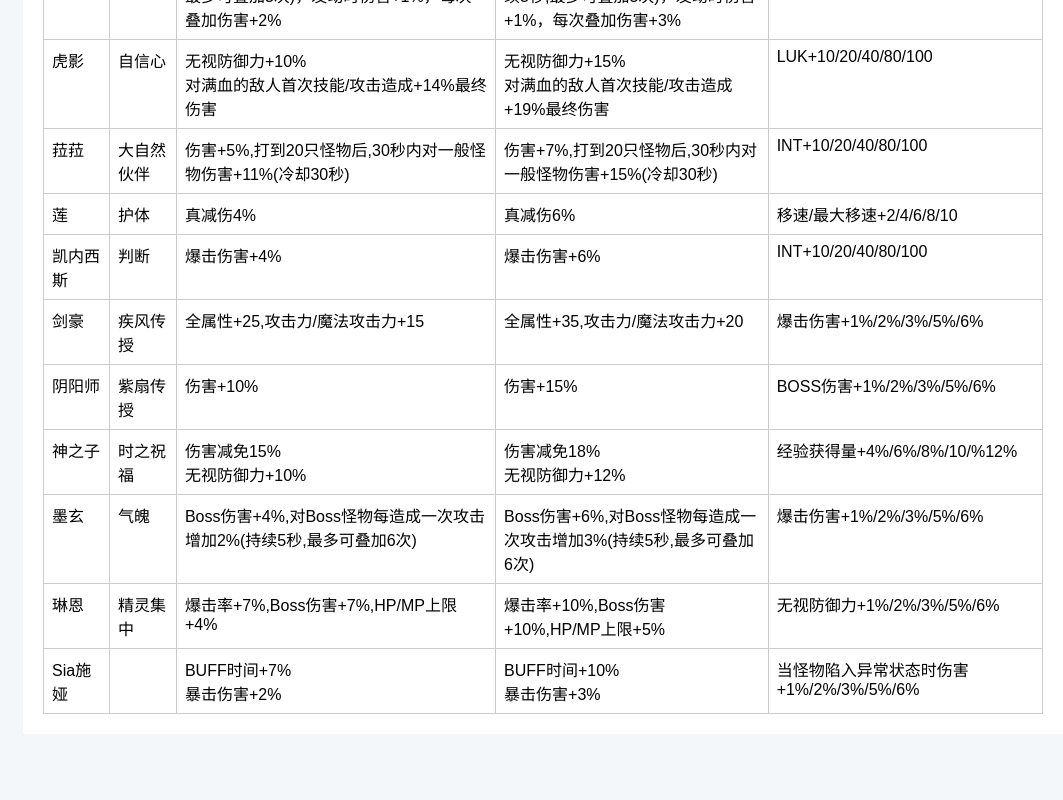
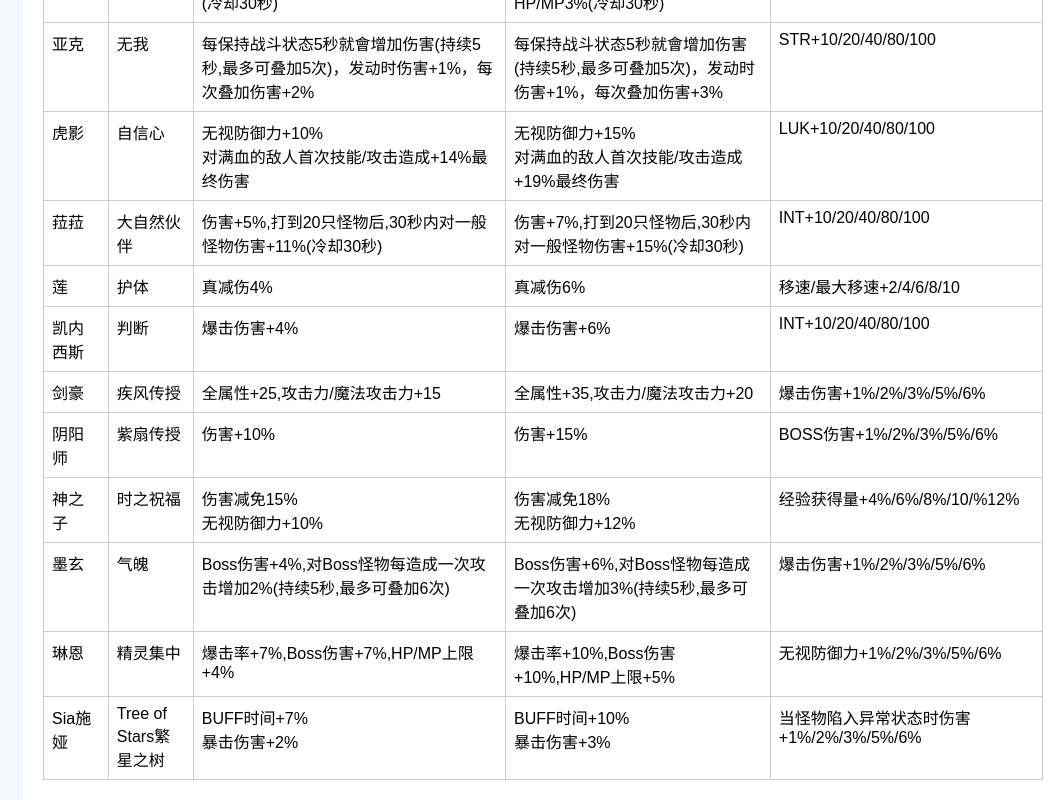
Before and after one commit to Fryguest/MaplestoryWiki, a plain HTML site: page link_and_legion.html in a window 1280 px wide. Shown: the part 3399-4199 px from the top of the page, without its empty margins (217-1280 px from the left). Before the commit the page ends 4133 px from the top, so only its background shows below. Drawn offline with Linux system fonts and the light colour scheme.

Commit message:
添加sia的link技能名字

```diff
--- a/link_and_legion.html
+++ b/link_and_legion.html
@@ -411,7 +411,7 @@
                     </tr>
                     <tr>
                         <td>Sia施娅</td>
-                        <td></td>
+                        <td>Tree of Stars繁星之树</td>
                         <td>BUFF时间+7%<br>暴击伤害+2%</td>
                         <td>BUFF时间+10%<br>暴击伤害+3%</td>
                         <td>当怪物陷入异常状态时伤害+1%/2%/3%/5%/6%</td>
```
